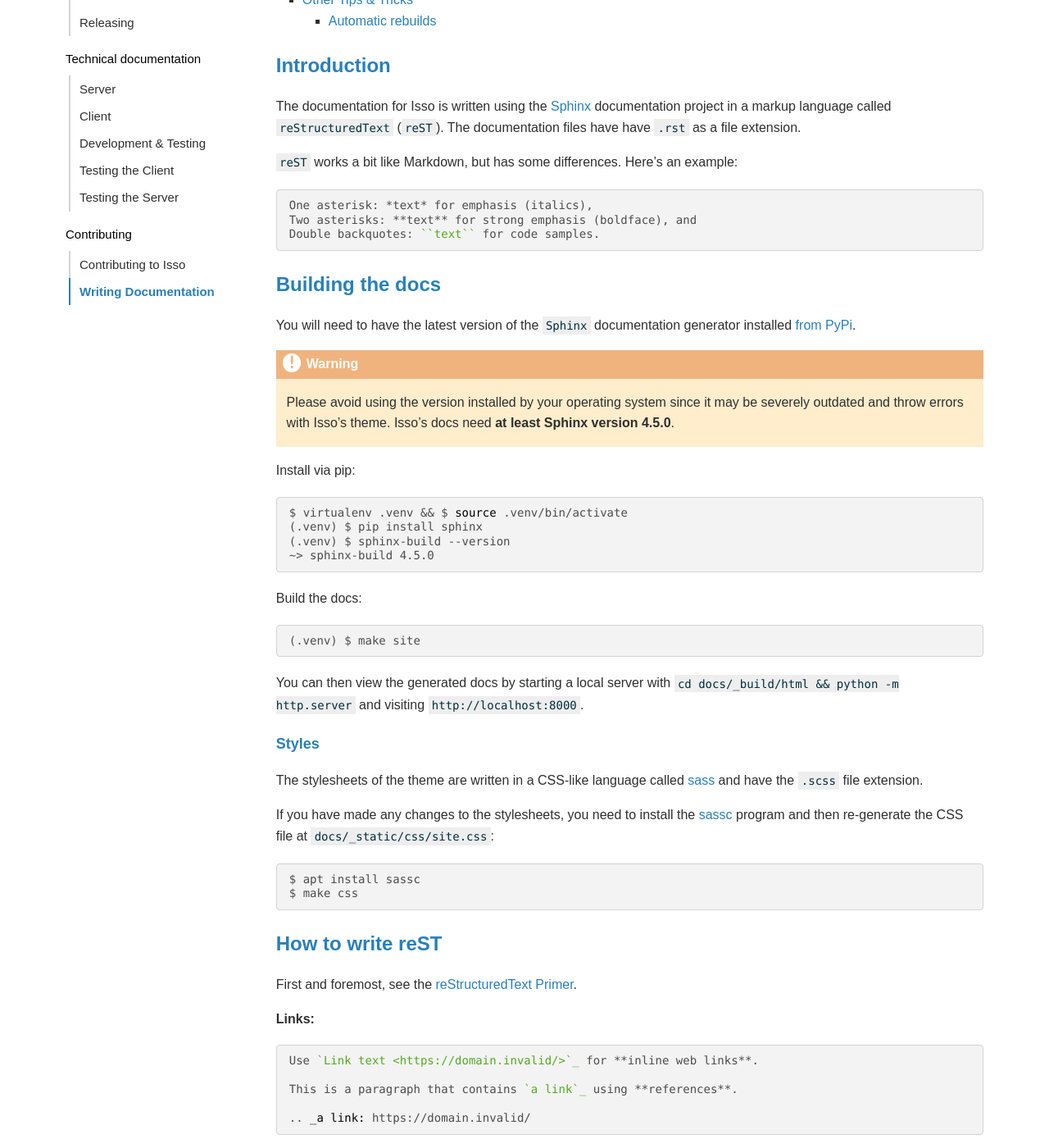
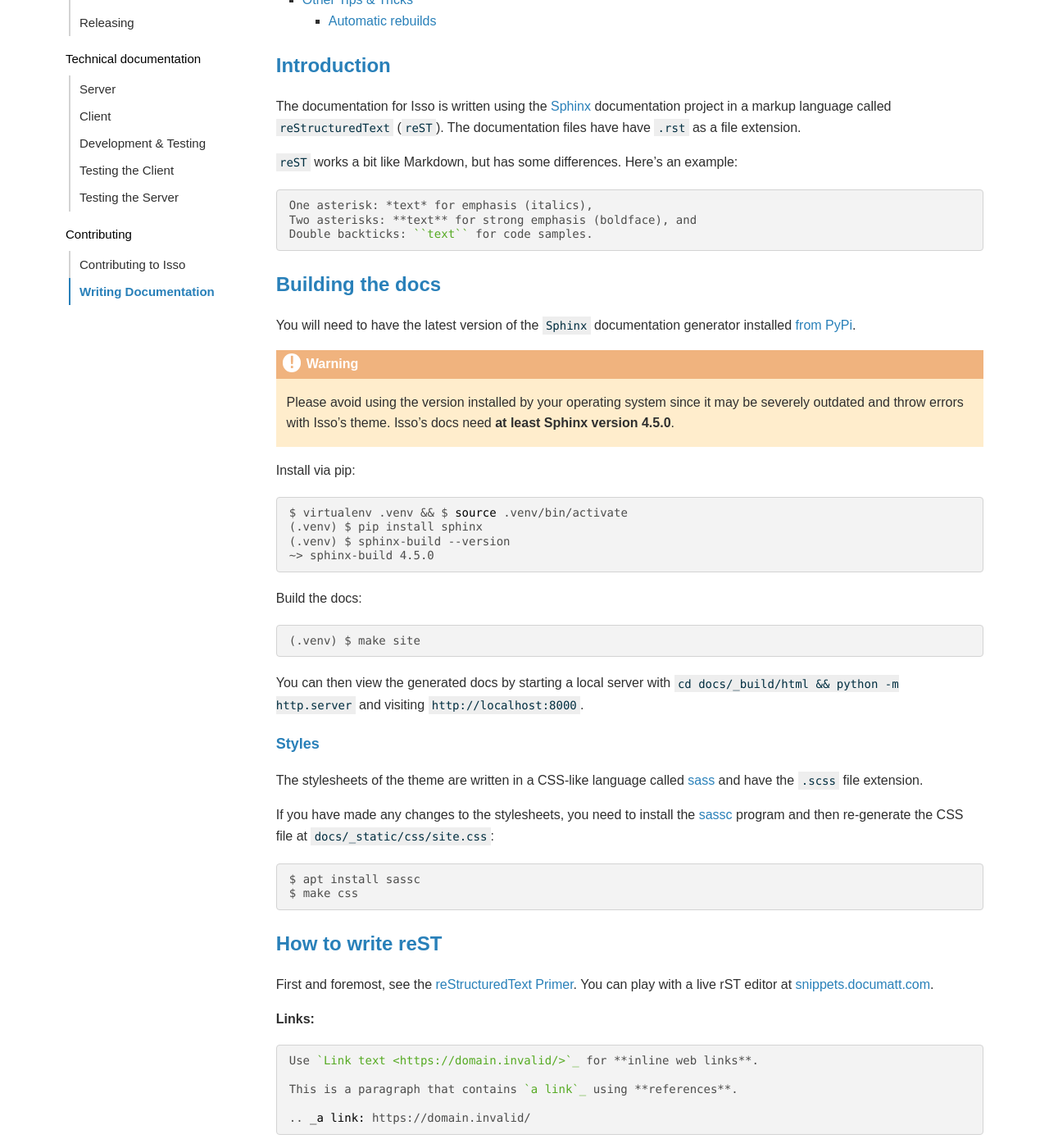
Before and after one commit to isso-comments/isso, a Sphinx documentation site: the page built from docs/docs/contributing/documentation.rst, in a window 1280 px wide and 1400 px high, scrolled down 687 px. Shown: the whole window at 82% size. Built offline with Sphinx 7.4.7, drawn with Linux system fonts in a browser that asks for light colours.

Commit message:
docs: contrib/docs: Add live rST editor link, nit

```diff
--- a/docs/docs/contributing/documentation.rst
+++ b/docs/docs/contributing/documentation.rst
@@ -31,7 +31,7 @@ example:
 
     One asterisk: *text* for emphasis (italics),
     Two asterisks: **text** for strong emphasis (boldface), and
-    Double backquotes: ``text`` for code samples.
+    Double backticks: ``text`` for code samples.
 
 .. __: https://www.sphinx-doc.org/en/master/
 
@@ -84,6 +84,7 @@ How to write reST
 -----------------
 First and foremost, see the
 `reStructuredText Primer <https://www.sphinx-doc.org/en/master/usage/restructuredtext/basics.html>`_.
+You can play with a live rST editor at `snippets.documatt.com <https://snippets.documatt.com/>`_.
 
 **Links:**
 
```
